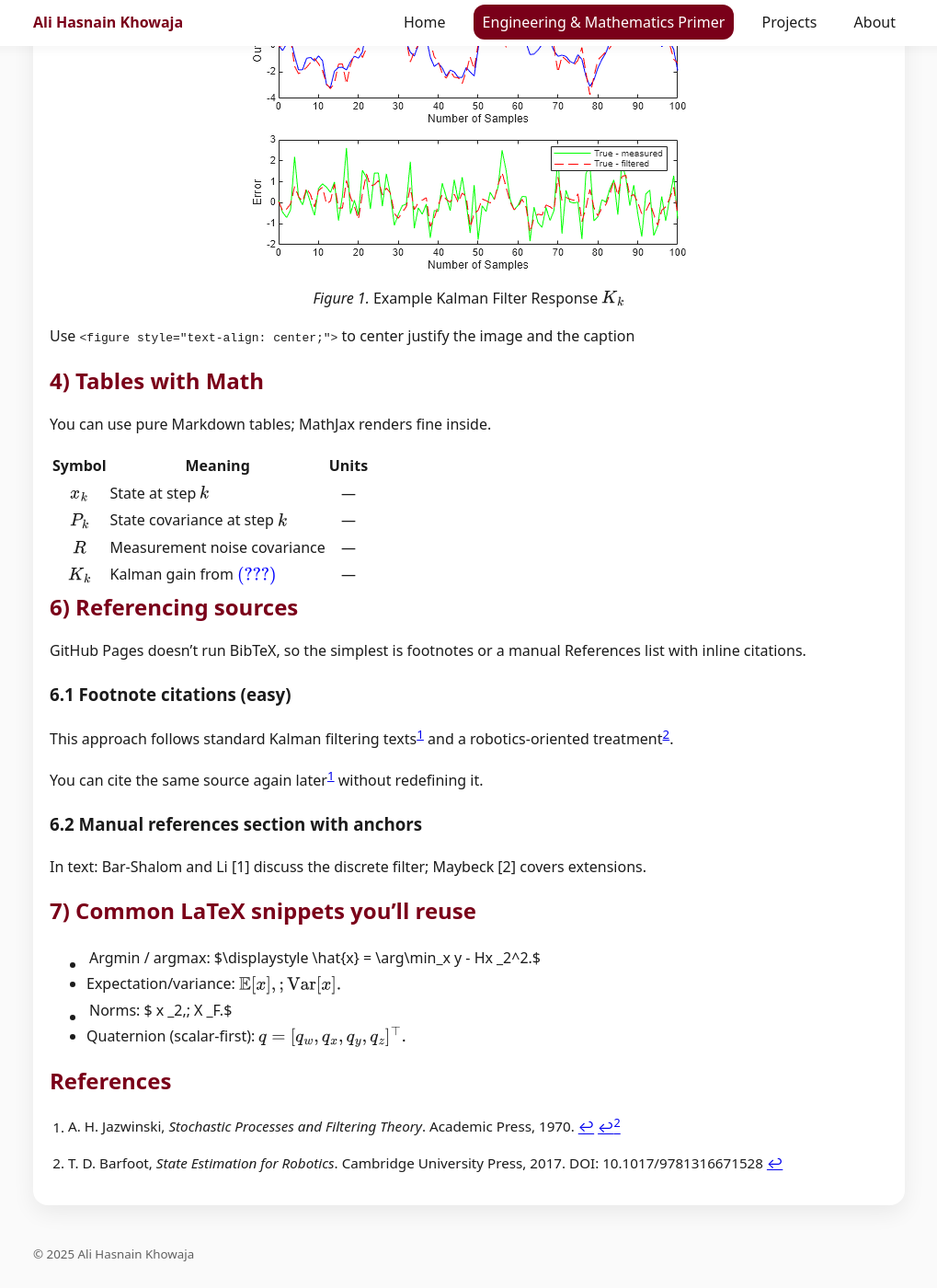
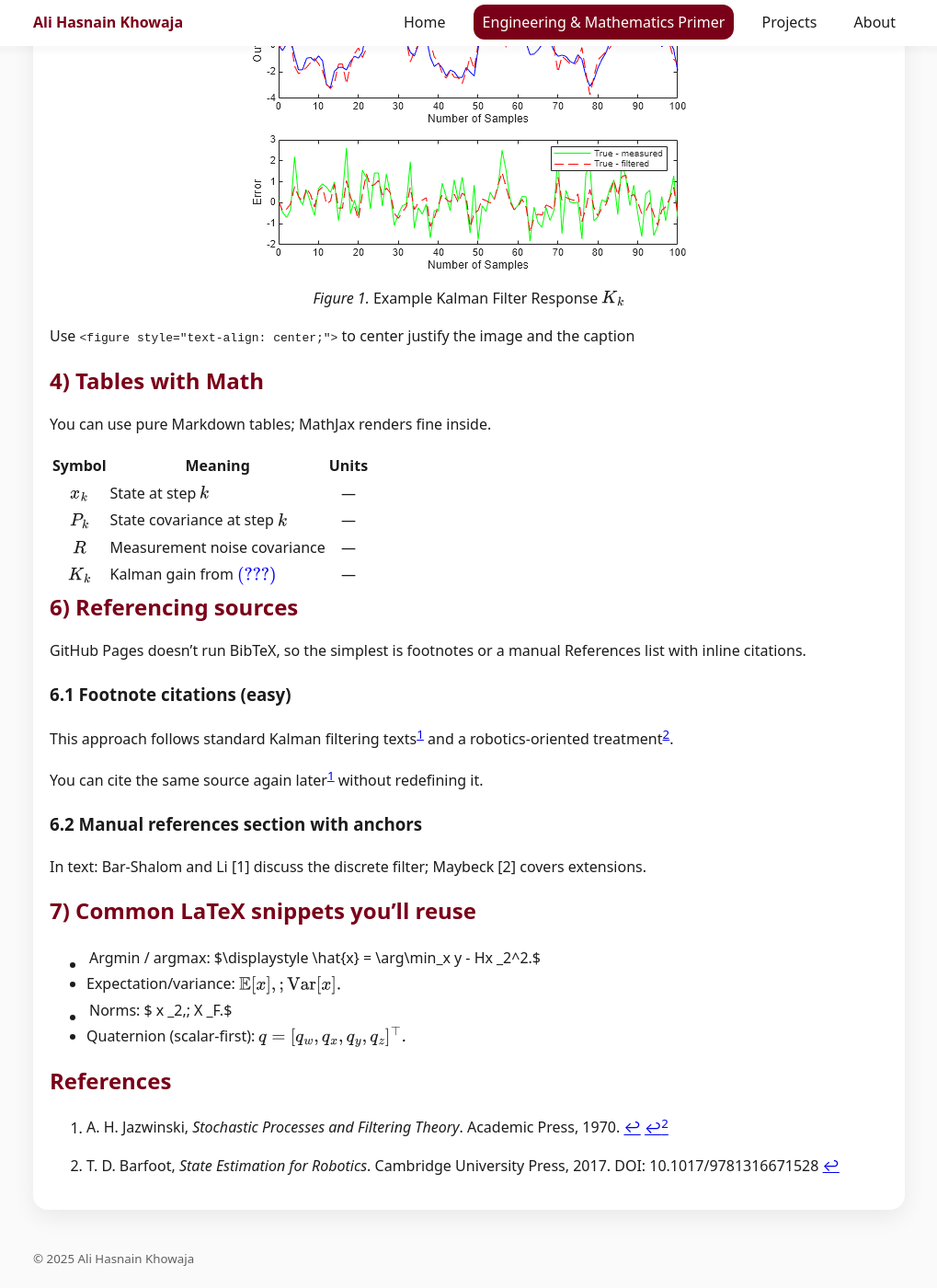
Before and after one commit to khowaja17/khowaja17.github.io, a Jekyll site: the page built from _primer/latex-md-html-howto.md, in a window 1280 px wide and 1400 px high, scrolled down 1342 px. Shown: the whole window at 92% size, without its empty margins (130-1149 px from the left). Built offline with Jekyll 4.4.1, drawn with Linux system fonts in a browser that asks for light colours.

Commit message:
Update style.css

```diff
--- a/assets/css/style.css
+++ b/assets/css/style.css
@@ -31,15 +31,3 @@ body{margin:0;background:var(--bg);color:var(--text);font-family:system-ui,-appl
 .card h3{margin:0 0 6px}
 .badges span{display:inline-block;background:#f2f2f2;border-radius:999px;padding:4px 8px;margin:4px 6px 0 0;font-size:.85rem}
 .site-footer{max-width:980px;margin:40px auto 20px;padding:0 16px;color:var(--muted)}
-/* Footnotes block */
-.footnotes { font-size: 0.95rem; color: var(--text); }
-.footnotes hr { display: none; }            /* hide the default line */
-.footnotes ol { padding-left: 1.25rem; }
-.footnotes li { margin: 0.4rem 0; }
-
-/* Hanging indent look (nice for multi-line entries) */
-.footnotes ol { list-style: decimal; }
-.footnotes li { padding-left: .5rem; text-indent: -.5rem; }
-
-/* Make the backlink subtle */
-.footnote-backref { text-decoration: none; color: var(--muted); margin-left: .25rem; }
```
